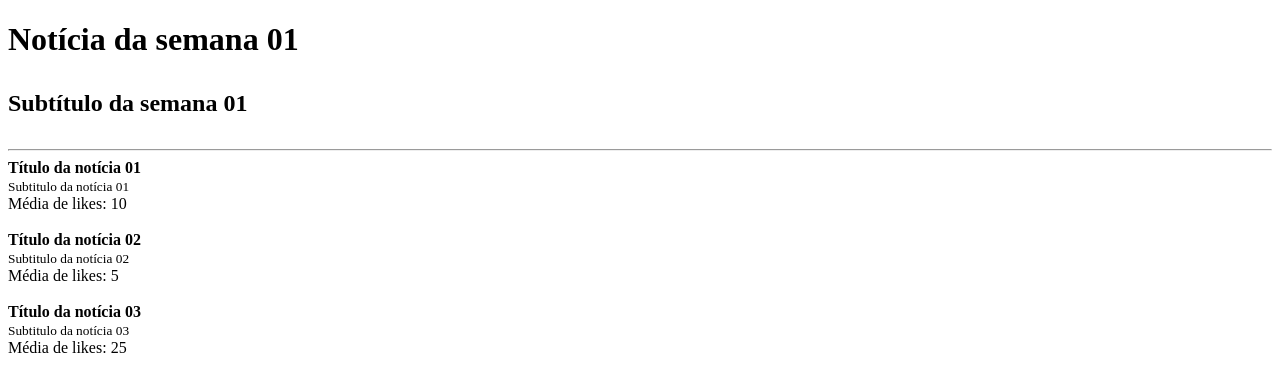
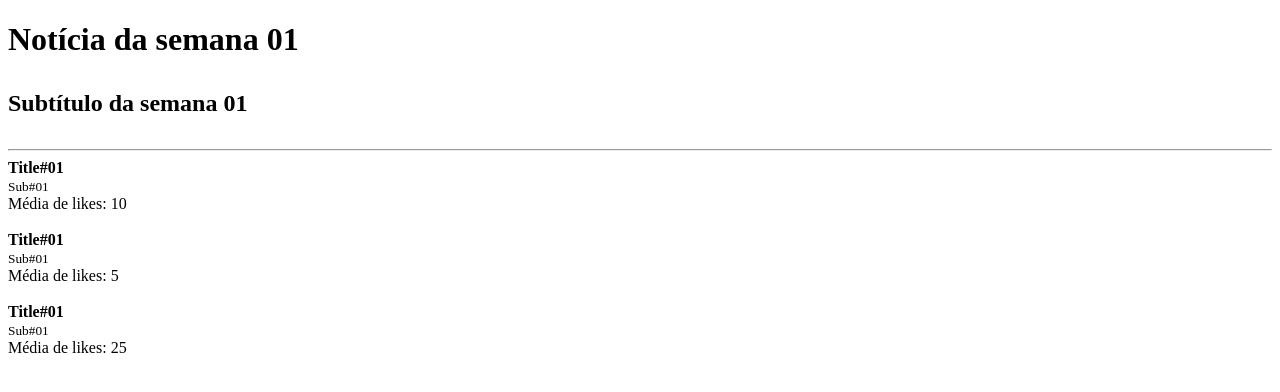
Before and after one commit to BrunoGaruda/JStack-Course, a React (Create React App) app in the folder react-fundamentos/: page / in a window 1280 px wide. Shown: the top 392 px of the page. Built offline with nearby package versions, Linux system fonts and the light colour scheme.

Commit message:
criando Posts de forma dinâmica com o map(), corrigindo a tipagem do children

```diff
--- a/react-fundamentos/src/App.tsx
+++ b/react-fundamentos/src/App.tsx
@@ -3,11 +3,17 @@ import Post from './Post'
 import Header from './Header'
 // const catergory = 'Posts da semana'
 
+const posts = [
+  { title: 'Title#01', subtitle: 'Sub#01', likes: 20 },
+  { title: 'Title#01', subtitle: 'Sub#01', likes: 10 },
+  { title: 'Title#01', subtitle: 'Sub#01', likes: 50 }
+]
+
 // Props, vamos renderizar o conteudo do componente de forma dinâmica
 export function App() {
   return (
     <>
-      <Header title="Notícia da semana 01">
+      <Header>
         <div>
           {/* tive que colocar uma div ao fragment parar concertar o erro
           https://github.com/mbrn/material-table/issues/653
@@ -17,27 +23,16 @@ export function App() {
       </Header>
       <hr />
 
-      <Post
-        likes={20}
-        post={{
-          title: 'Título da notícia 01',
-          subtitle: 'Subtitulo da notícia 01'
-        }}
-      />
-      <Post
-        likes={10}
-        post={{
-          title: 'Título da notícia 02',
-          subtitle: 'Subtitulo da notícia 02'
-        }}
-      />
-      <Post
-        likes={50}
-        post={{
-          title: 'Título da notícia 03',
-          subtitle: 'Subtitulo da notícia 03'
-        }}
-      />
+      {posts.map(posts => (
+        <Post
+          key={posts.title} // Foi necessário atribuir a Key para retirar o erro, sempre que foi atribuir uma lista, tem q colorar a Key.
+          likes={posts.likes}
+          post={{
+            title: posts.title,
+            subtitle: posts.subtitle
+          }}
+        />
+      ))}
     </>
   )
 }
--- a/react-fundamentos/src/Header.tsx
+++ b/react-fundamentos/src/Header.tsx
@@ -1,5 +1,5 @@
 interface headerInterface {
-  title: string
+  // title: string
   children: React.ReactNode
   // children: any | null
   // children: JSX.Element[] | JSX.Element // https://stackoverflow.com/questions/53688899/what-is-the-type-of-the-children-prop
@@ -8,7 +8,8 @@ interface headerInterface {
 export default function Header(props: headerInterface) {
   return (
     <>
-      <h1>{props.title}</h1>
+      {/* <h1>{props.title}</h1> */}
+      <h1>Notícia da semana 01</h1>
       {/* tag especial que ira renderizar tudo que estiver dentro do header, o filho */}
       <h2>{props.children}</h2>
     </>
```
